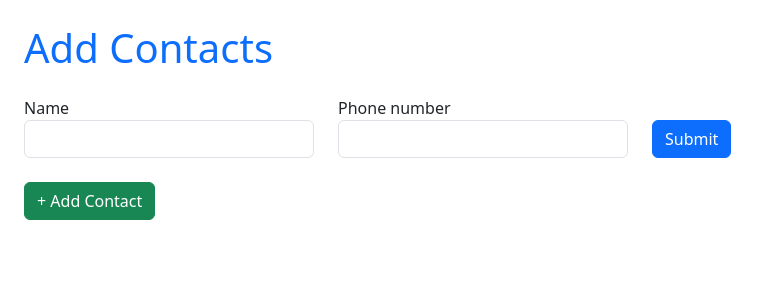
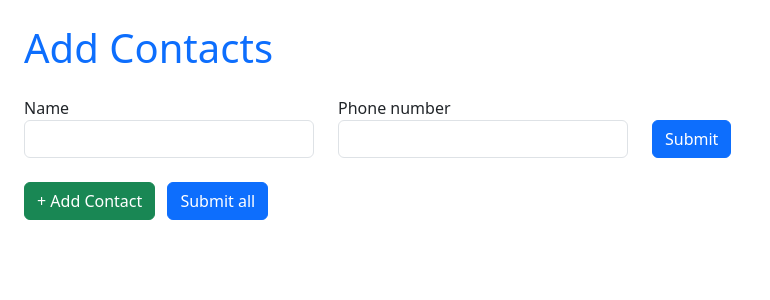
Before and after one commit to byiringiroscar/Django-htmx-dynamic-form-creation-with-multiple-submit, a Django app: page / in a window 1280 px wide. Shown: the top 300 px of the page, without its empty margins (0-770 px from the left). Run offline with Django 5.2, Linux system fonts and the light colour scheme; data that the repository does not hold is empty; some libraries are stand-ins or nearby versions.

Commit message:
Update index.html

```diff
--- a/core/templates/index.html
+++ b/core/templates/index.html
@@ -18,6 +18,8 @@
     hx-target="#contact-forms"
     hx-swap="beforeend"
     >+ Add Contact</button>
+    <button type="button" class="btn btn-primary" id="submit-all">Submit all</button>
+
 </div>
 
 
```
